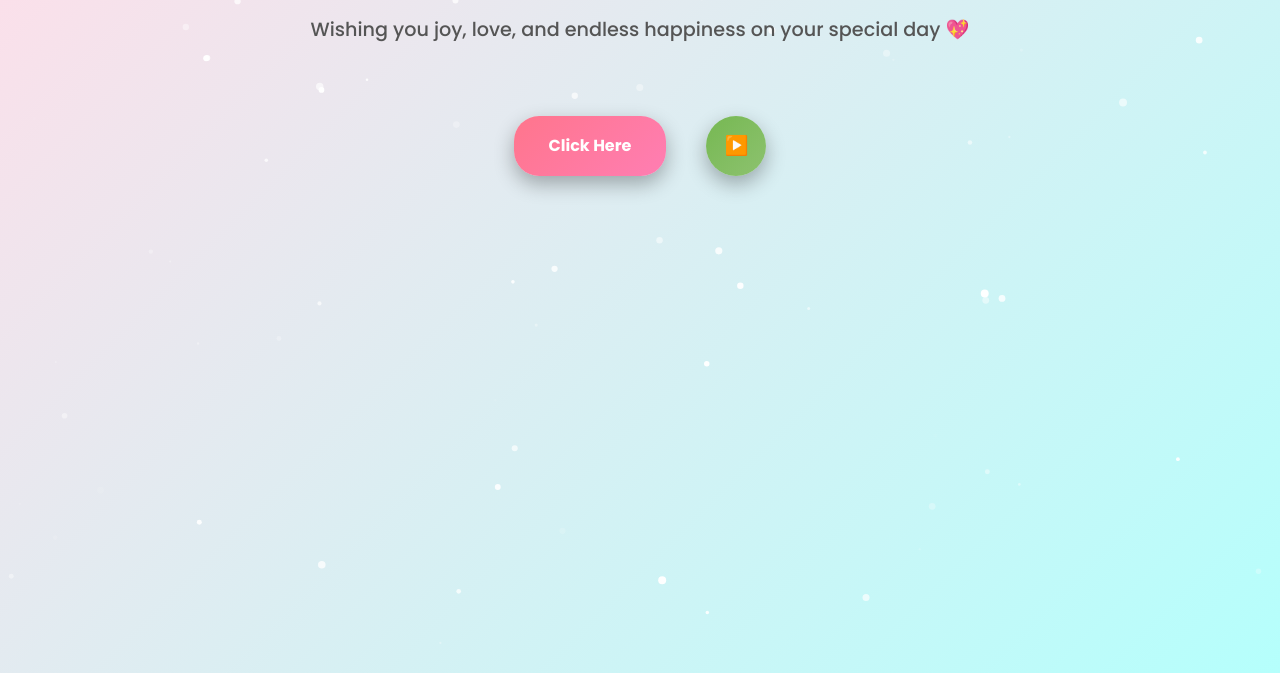
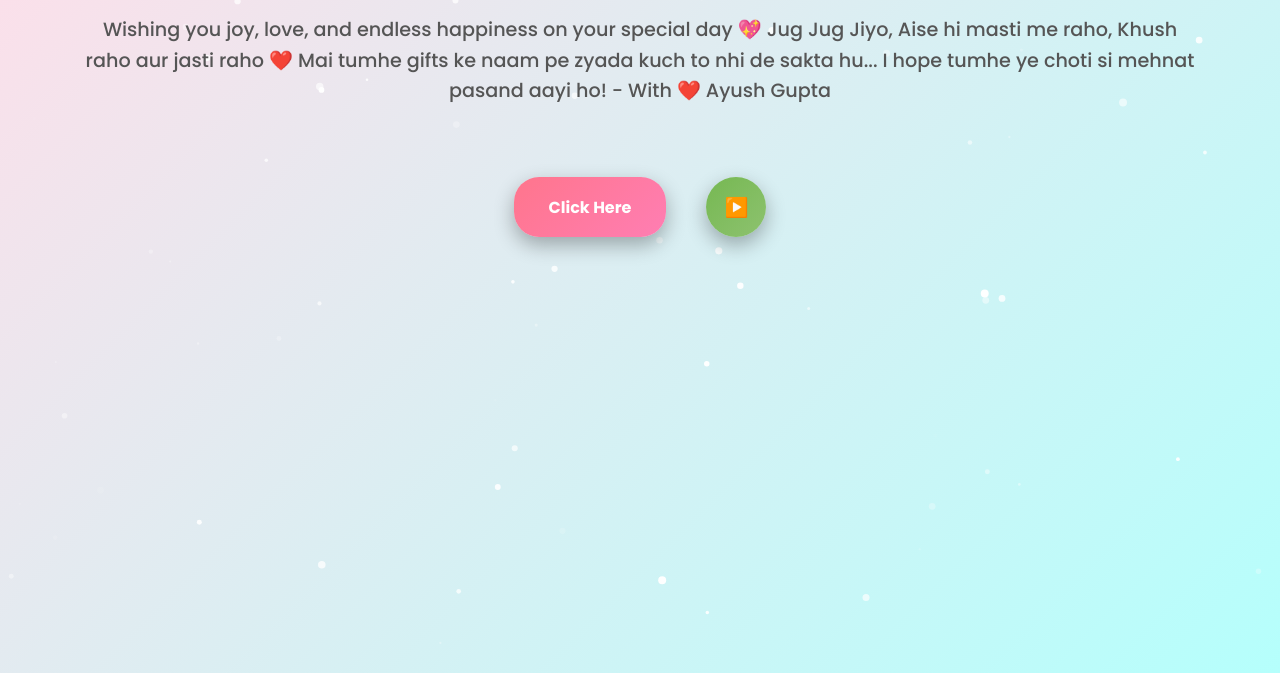
Before and after one commit to hanujii/Happy-Birthday-Dhivani, a plain HTML site: page index.html in a window 1280 px wide. Shown: the part 127-800 px from the top of the page. Drawn offline with Linux system fonts and the light colour scheme.

Commit message:
Pata edit 1

```diff
--- a/index.html
+++ b/index.html
@@ -187,7 +187,11 @@
   <!-- Text content -->
   <div class="text-container">
     <h1>Happy Birthday Dhivani 🎂✨</h1>
-    <p>Wishing you joy, love, and endless happiness on your special day 💖</p>
+    <p>Wishing you joy, love, and endless happiness on your special day 💖
+    Jug Jug Jiyo, Aise hi masti me raho, Khush raho aur jasti raho ❤️
+
+    Mai tumhe gifts ke naam pe zyada kuch to nhi de sakta hu... I hope tumhe ye choti si mehnat pasand aayi ho!
+    - With ❤️ Ayush Gupta</p>
   </div>
 
   <!-- Carousel -->
```
